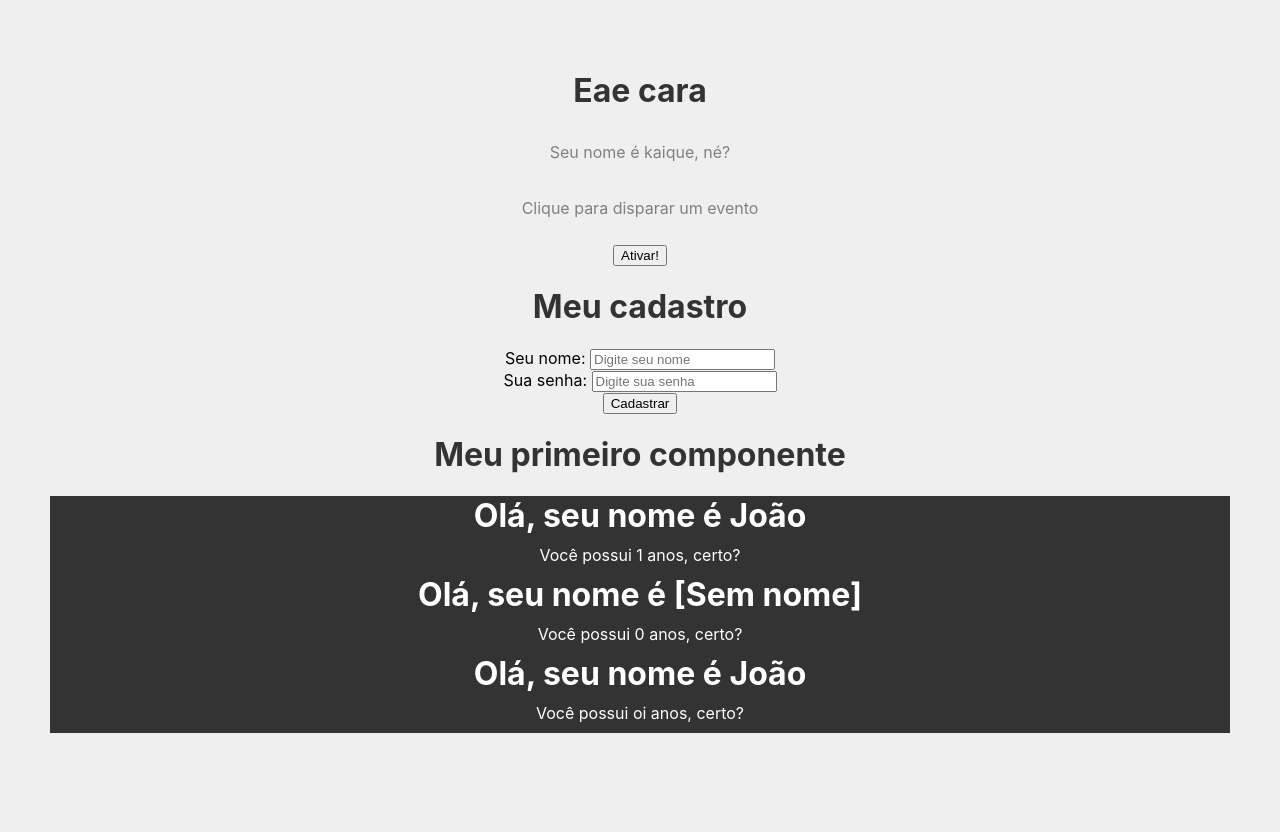
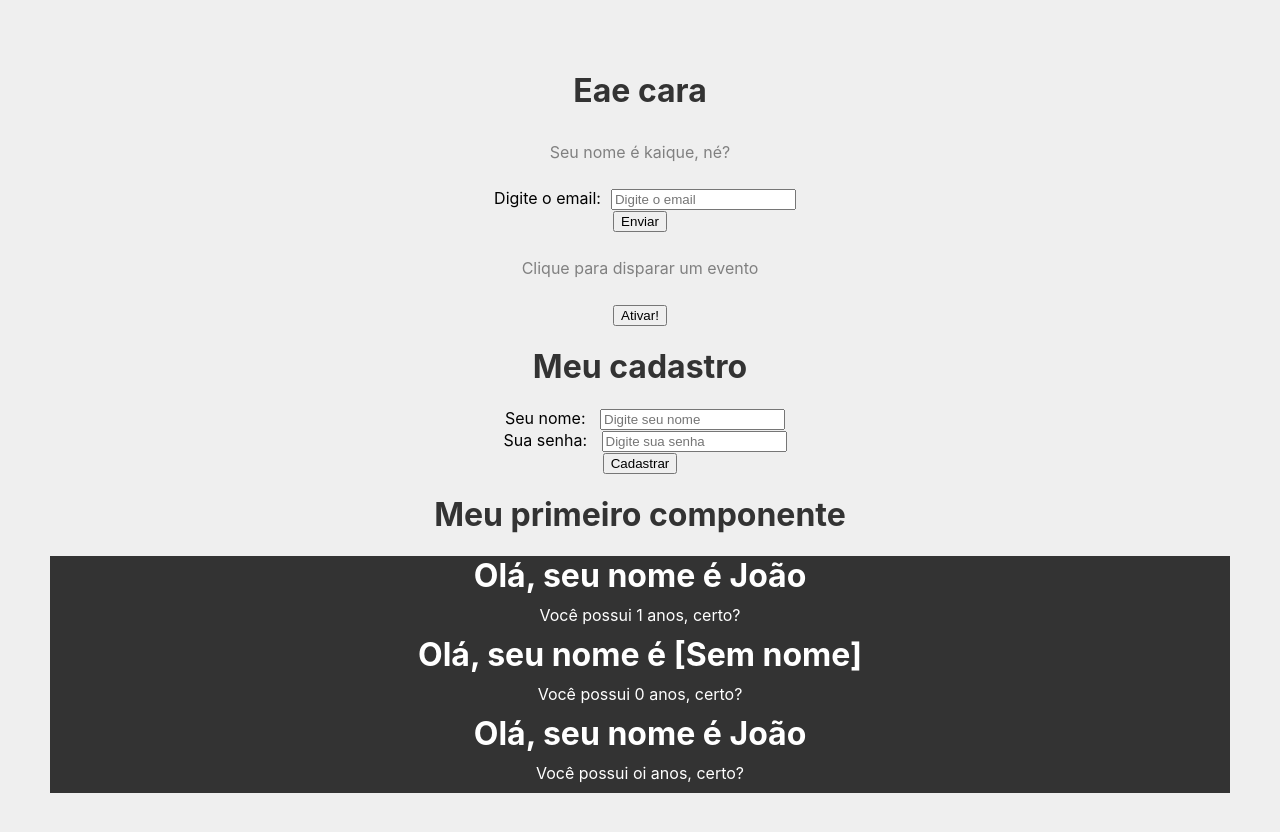
Before and after one commit to while-kaique/Aprendendo-React, a React (Create React App) app in the folder my-app/: page / in a window 1280 px wide. Shown: the top 832 px of the page. Before the commit the page ends 800 px from the top, so only its background shows below. Built offline with nearby package versions, Linux system fonts and the light colour scheme.

Commit message:
Renderização Condicional
Muito interessante!

```diff
--- a/my-app/src/App.css
+++ b/my-app/src/App.css
@@ -13,3 +13,12 @@ p{
   color: #808080;
   padding: 10px;
 }
+
+label {
+  margin: 10px;
+}
+
+form {
+  margin: auto;
+  width: 500px;
+}
--- a/my-app/src/App.js
+++ b/my-app/src/App.js
@@ -3,6 +3,7 @@ import HelloWorld from './components/HelloWorld';
 import Pessoa from './components/Pessoa'
 import Evento from './components/Evento';
 import Form from './components/Form';
+import Condicional from './components/Condicional';
 
 function App() {
   const name = 'kaique'
@@ -10,6 +11,7 @@ function App() {
     <div className="App">
       <h1>Eae cara</h1>
       <p>Seu nome é {name}, né?</p>
+      <Condicional />
       <Evento />
       <Form />
       <HelloWorld />
--- /dev/null
+++ b/my-app/src/components/Condicional.jsx
@@ -0,0 +1,38 @@
+import { useState } from "react"
+
+function Condicional () {
+
+    function enviarEmail (e) {
+        e.preventDefault()
+        setUserEmail(email)
+        console.log(userEmail)
+    }
+
+    function limparEmail () {
+        setUserEmail('')
+    }
+
+    const [email, setEmail] = useState()
+    const [userEmail, setUserEmail] = useState()
+
+    return (
+        <form onSubmit={enviarEmail}>
+            <div>
+                <label htmlFor="email">Digite o email:</label>
+                <input type="text" id="email" placeholder="Digite o email"
+                onChange={(e)=>{setEmail(e.target.value)}} />
+            </div>
+            <div>
+                <input type="submit" value="Enviar" />
+            </div>
+            {userEmail && (
+                <div>
+                    <h4>O email do usuário é {userEmail}</h4>
+                    <button onClick={limparEmail}>Limpar Email</button>
+                </div>
+            )}
+        </form>
+    )
+}
+
+export default Condicional
```
